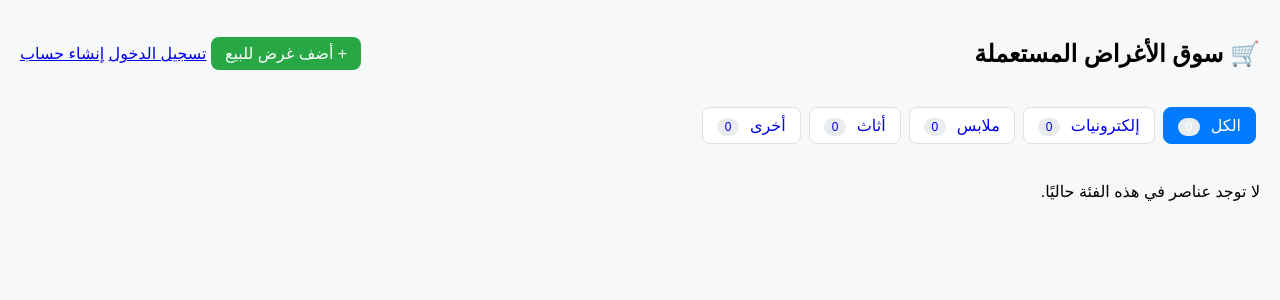
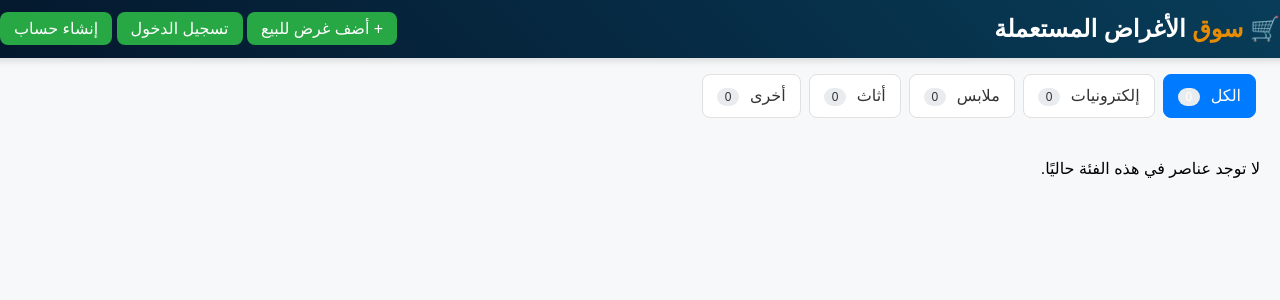
Before and after one commit to Anan-Salah/used-market-django, a Django app: page / in a window 1280 px wide. Shown: the top 300 px of the page. Run offline with Django 5.2, Linux system fonts and the light colour scheme; data that the repository does not hold is empty.

Commit message:
added new styel

```diff
--- a/my_app/static/home.css
+++ b/my_app/static/home.css
@@ -1,78 +1,191 @@
-
 body {
   font-family: 'Cairo', sans-serif;
-  background-image: url('path/to/your-chosen-image.jpg');
-  background-size: cover;
-  background-position: center;
-  background-attachment: fixed;
-  color: #333;
+  background: #f7f8fa;
   direction: rtl;
+  margin: 0;
+  padding: 20px;
+  line-height: 1.6;
 }
-.overlay {
-  position: absolute;
-  top: 0; left: 0;
-  width: 100%; height: 100%;
-  background: rgba(255,255,255,0.85); /* أو rgba(0,0,0,0.4) حسب الإضاءة */
-  z-index: 0;
+
+.orange {
+  color: #e68b02;
 }
-.container {
-  position: relative;
-  z-index: 1;
-  padding: 20px;
+
+h2 {
+  color: #ffffff;
 }
 
 .top-bar {
+  background: linear-gradient(45deg, #04172c, #083d59);
   display: flex;
   justify-content: space-between;
   align-items: center;
+  padding: 10px 20px;
+  position: fixed;
+  top: 0;
+  left: 50%;
+  transform: translateX(-50%);
+  width: 100%;
+  z-index: 1000;
+  border-radius: 20px;
+  box-shadow: 0 4px 6px rgba(0, 0, 0, 0.1);
+  color: white;
+  text-align: center;
+  transition: all 0.3s ease;
 }
-        .item {
-            background: white;
+
+.top-bar h2 {
+  font-size: 24px;
+  font-weight: bold;
+  margin: 0;
+}
+
+.top-bar .icon {
+  font-size: 30px;
+  margin-right: 15px;
+}
+
+.btn {
+  display: inline-block;
+  padding: 8px 14px;
+  border-radius: 8px;
+  text-decoration: none;
+  margin: 4px;
+  border: 1px solid #e0e0e0;
+  background: #fff;
+  color: #333;
+  font-weight: 500;
+  transition: background-color 0.3s ease, transform 0.3s ease;
+}
+
+.btn:hover {
+  background: #f0f4ff;
+  transform: scale(1.05);
+}
+
+.btn.active {
+  background: #007bff;
+  color: #fff;
+  border-color: #007bff;
+}
+
+.badge {
+  background: #e9ecef;
   border-radius: 10px;
-            padding: 15px;
-            box-shadow: 0 2px 5px rgba(0,0,0,0.1);
-            width: 250px;
-            text-align: center;
+  padding: 2px 8px;
+  margin-right: 6px;
+  font-size: 12px;
 }
+
 .grid {
   display: flex;
   flex-wrap: wrap;
-            gap: 20px;
-            justify-content: center;
-            margin-top: 20px;
+  gap: 16px;
+  justify-content: flex-start;
 }
-        img {
-            max-width: 100%;
+
+.item {
+  background: #fff;
+  width: 250px;
+  border-radius: 12px;
+  box-shadow: 0 2px 6px rgba(0, 0, 0, 0.06);
+  padding: 12px;
+  transition: transform 0.3s ease;
+}
+
+.item:hover {
+  transform: translateY(-5px);
+}
+
+.item img {
+  width: 100%;
+  height: 170px;
+  object-fit: cover;
   border-radius: 8px;
 }
-        a {
+
+.item h4 {
+  margin: 10px 0 6px;
+  font-size: 18px;
+}
+
+.meta {
+  font-size: 14px;
+  color: #444;
+  margin: 2px 0;
+}
+
+.actions a {
   text-decoration: none;
   color: #007bff;
+  margin-left: 10px;
 }
+
+.actions form {
+  display: inline;
+}
+
+.actions button {
+  background: #dc3545;
+  color: #fff;
+  border: none;
+  padding: 6px 10px;
+  border-radius: 6px;
+  cursor: pointer;
+  transition: background-color 0.3s ease;
+}
+
+.actions button:hover {
+  background: #c82333;
+}
+
 .add-btn {
-            background-color: #007bff;
-            color: white;
-            padding: 10px 20px;
+  background: #28a745;
+  color: #fff;
+  padding: 8px 14px;
   border-radius: 8px;
   text-decoration: none;
+  transition: background-color 0.3s ease;
 }
 
-.item p {
-    margin: 5px 0;
-    font-size: 15px;
+.add-btn:hover {
+  background: #218838;
 }
 
-.item p strong {
-    color: #007bff;
-}
-.profile-btn {
-  background: #17a2b8;
+.logout-btn {
+  background: #dc3545;
   color: #fff;
   padding: 8px 14px;
   border-radius: 8px;
   text-decoration: none;
   margin-right: 8px;
+  transition: background-color 0.3s ease;
 }
-.profile-btn:hover {
-  background: #138496;
+
+.logout-btn:hover {
+  background: #c82333;
 }
+
+.filters {
+  margin: 10px 0 18px;
+  display: flex;
+  flex-wrap: wrap;
+  align-items: center;
+}
+
+.register-btn, .login-btn {
+  background: #28a745;
+  color: #fff;
+  padding: 8px 14px;
+  border-radius: 8px;
+  text-decoration: none;
+  transition: background-color 0.3s ease;
+}
+
+.register-btn:hover, .login-btn:hover {
+  background: #218838;
+}
+.filters{
+  display: flex;
+  margin-top: 50px;
+}
--- a/my_app/templates/accounts/home.html
+++ b/my_app/templates/accounts/home.html
@@ -1,48 +1,30 @@
+{% load static %}
 <!DOCTYPE html>
 <html lang="ar">
 <head>
     <meta charset="UTF-8">
+    <meta name="viewport" content="width=device-width, initial-scale=1.0">
     <title>سوق الأغراض المستعملة</title>
-    <style>
-        body { font-family: 'Cairo', sans-serif; background:#f7f8fa; direction: rtl; margin:0; padding:20px; }
-        .top-bar { display:flex; justify-content:space-between; align-items:center; margin-bottom: 15px; }
-        .btn { display:inline-block; padding:8px 14px; border-radius:8px; text-decoration:none; margin:4px; border:1px solid #e0e0e0; background:#fff; }
-        .btn:hover { background:#f0f4ff; }
-        .btn.active { background:#007bff; color:#fff; border-color:#007bff; }
-        .badge { background:#e9ecef; border-radius:10px; padding:2px 8px; margin-right:6px; font-size:12px; }
-        .grid { display:flex; flex-wrap:wrap; gap:16px; }
-        .item { background:#fff; width:250px; border-radius:12px; box-shadow:0 2px 6px rgba(0,0,0,0.06); padding:12px; }
-        .item img { width:100%; height:170px; object-fit:cover; border-radius:8px; }
-        .item h4 { margin:10px 0 6px; font-size:18px; }
-        .meta { font-size:14px; color:#444; margin:2px 0; }
-        .actions a { text-decoration:none; color:#007bff; margin-left:10px; }
-        .actions form { display:inline; }
-        .actions button { background:#dc3545; color:#fff; border:none; padding:6px 10px; border-radius:6px; cursor:pointer; }
-        .add-btn { background:#28a745; color:#fff; padding:8px 14px; border-radius:8px; text-decoration:none; }
-        .logout-btn { background:#dc3545; color:#fff; padding:8px 14px; border-radius:8px; text-decoration:none; margin-right:8px; }
-        .filters { margin: 10px 0 18px; display:flex; flex-wrap:wrap; align-items:center; }
-    </style>
+    <link rel="stylesheet" href="{% static 'home.css' %}">
 </head>
 <body>
 
     <div class="top-bar">
-        <h2>🛒 سوق الأغراض المستعملة</h2>
+        <h2>🛒 <span class="orange">سوق</span> الأغراض المستعملة</h2>
         <div>
             <a href="{% url 'add_item' %}" class="add-btn">+ أضف غرض للبيع</a>
             {% if request.user.is_authenticated %}
                 <a href="{% url 'logout' %}" class="logout-btn">تسجيل الخروج</a>
             {% endif %}
             {% if request.user.is_authenticated %}
-    <a href="{% url 'account' %}" class="profile-btn">👤 حسابي</a>
-{% else %}
-    <a href="{% url 'login' %}" class="login-btn">تسجيل الدخول</a>
-    <a href="{% url 'register' %}" class="register-btn">إنشاء حساب</a>
-{% endif %}
-
+                <a href="{% url 'account' %}" class="profile-btn">👤 حسابي</a>
+            {% else %}
+                <a href="{% url 'login' %}" class="login-btn">تسجيل الدخول</a>
+                <a href="{% url 'register' %}" class="register-btn">إنشاء حساب</a>
+            {% endif %}
         </div>
     </div>
 
-    <!-- أزرار الفلترة -->
     <div class="filters">
         <a class="btn {% if active_category == 'all' %}active{% endif %}" href="?">
             الكل <span class="badge">{{ total_all }}</span>
@@ -61,14 +43,17 @@
         </a>
     </div>
 
-    <!-- شبكة العناصر -->
     <div class="grid">
         {% for item in items %}
         <div class="item">
-            {% if item.image %}<img src="{{ item.image.url }}" alt="{{ item.name }}">{% endif %}
+            {% if item.image %}
+                <img src="{{ item.image.url }}" alt="{{ item.name }}">
+            {% endif %}
             <h4>{{ item.name }}</h4>
             <div class="meta">السعر: {{ item.price }} جنيه</div>
-            {% if item.phone %}<div class="meta">📞 {{ item.phone }}</div>{% endif %}
+            {% if item.phone %}
+                <div class="meta">📞 {{ item.phone }}</div>
+            {% endif %}
             <div class="meta">الفئة:
                 {% if item.category == 'electronics' %} إلكترونيات
                 {% elif item.category == 'clothes' %} ملابس
```
Also changed, not shown: my_first_project/settings.py (+7 -2 lines). Lines whose indentation alone changed are shown as unchanged.
